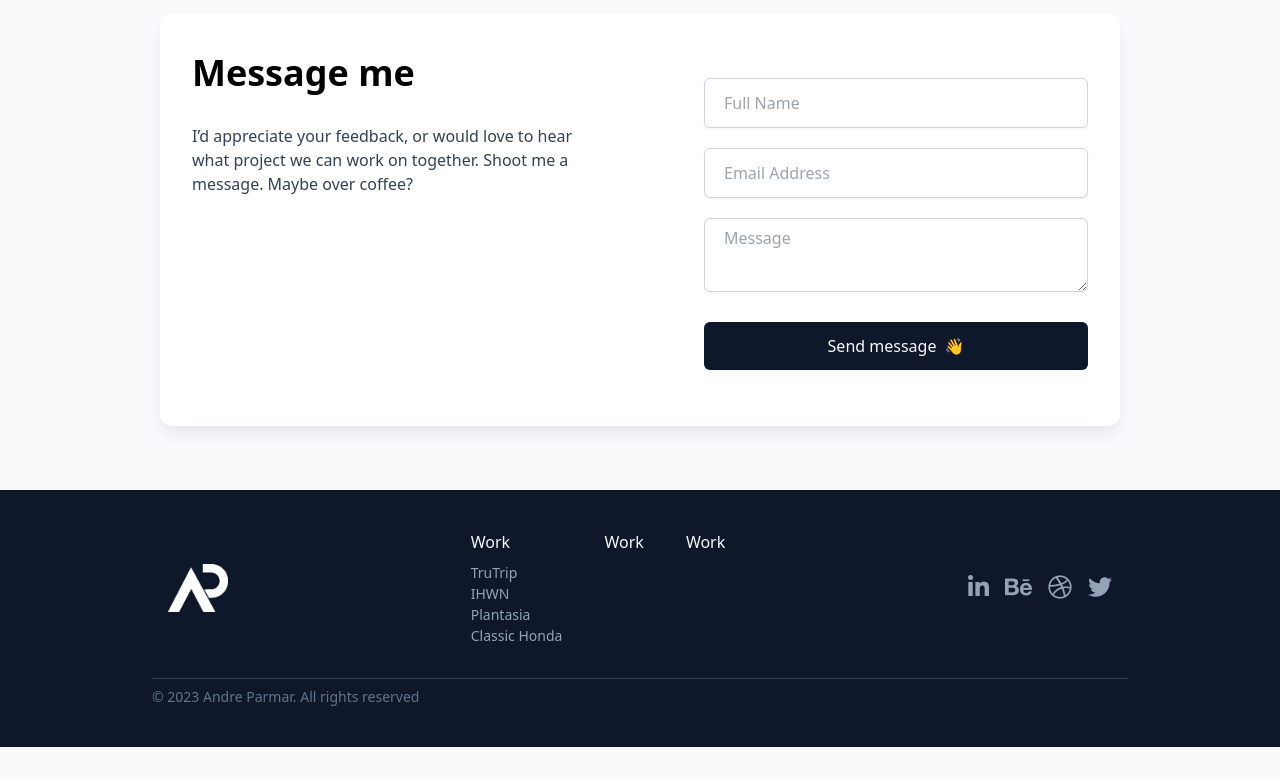
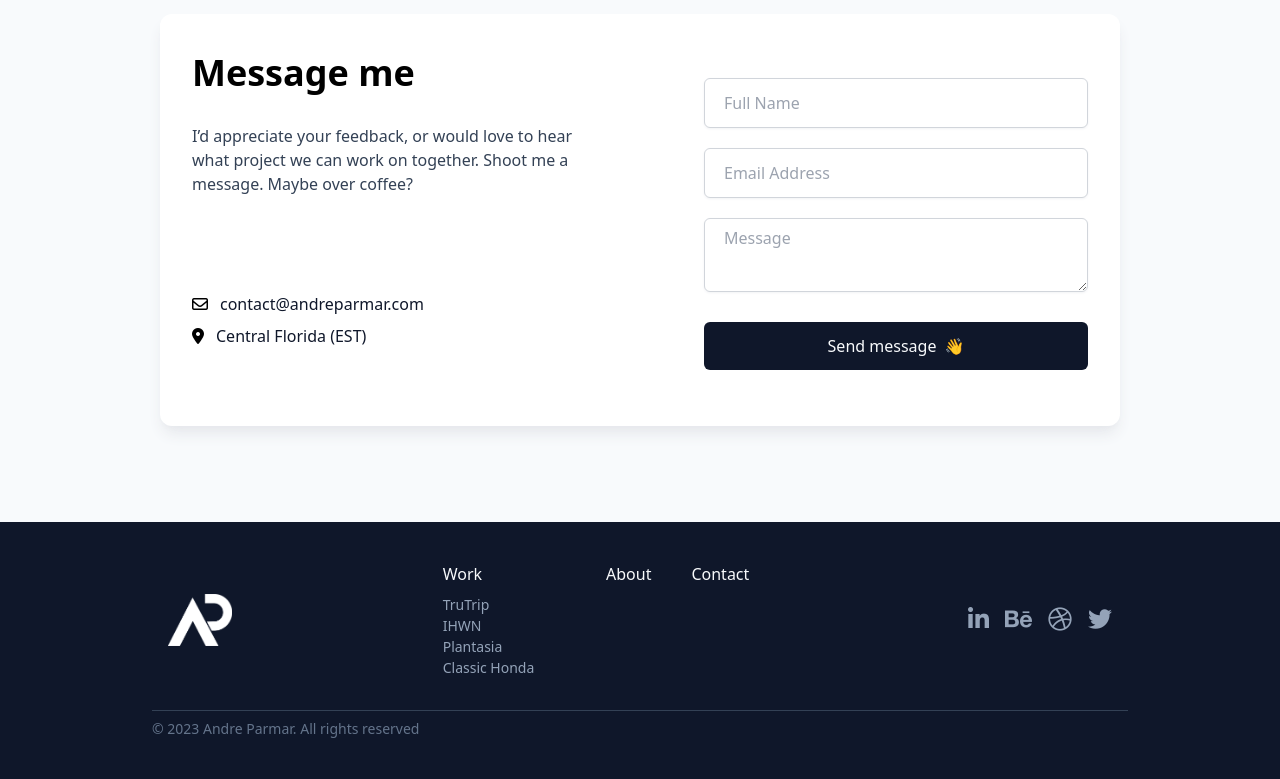
Before and after one commit to andreparmar/tw-portfolio, a website: page src/index.html in a window 1280 px wide. Shown: the part 3629-4408 px from the top of the page. Before the commit the page ends 4376 px from the top, so only its background shows below. Drawn offline with nearby package versions, Linux system fonts and the light colour scheme; a web font is replaced by a local one.

Commit message:
Contact section adjustments, Auto-update copyright
Added display links to further contact and timezone for ease of contact. Added auto update to the copyright year to keep up to date

```diff
--- a/src/index.html
+++ b/src/index.html
@@ -1,5 +1,5 @@
 <!DOCTYPE html>
-<html class="overflow-x-hidden scroll-smooth bg-slate-50">
+<html class="overflow-x-hidden scroll-smooth bg-slate-50 overscroll-contain">
   <head>
     <meta charset="UTF-8" />
     <meta name="viewport" content="width=device-width, initial-scale=1.0" />
@@ -1628,9 +1628,9 @@
         </div>
       </div>
     </section>
-    <section id="contact">
+    <section id="contact" class="mx-4 mb-24">
       <div
-        class="container flex w-full flex-col rounded-xl bg-white px-8 py-8 shadow-lg shadow-gray-200 md:mx-auto md:w-fit md:flex-row lg:gap-x-32 my-16"
+        class="container flex w-full flex-col rounded-xl bg-white px-8 py-8 shadow-lg shadow-gray-200 mx-auto md:w-fit md:flex-row lg:gap-x-32"
       >
         <div class="mx-auto flex w-auto flex-col md:w-96">
           <h2 class="font-display text-4xl font-semibold leading-normal">
@@ -1640,6 +1640,28 @@
             I’d appreciate your feedback, or would love to hear what project we
             can work on together. Shoot me a message. Maybe over coffee?
           </p>
+          <div class="space-y-2 md:mt-24 mt-4">
+            <span class="flex my-auto align-middle">
+              <i
+                class="fa-regular fa-envelope my-auto align-middle font-medium mr-3"
+              ></i>
+              <p
+                class="my-auto items-center align-middle text-slate-900 text-center justify-center"
+              >
+                contact@andreparmar.com
+              </p>
+            </span>
+            <span class="flex my-auto align-middle">
+              <i
+                class="fa-solid fa-location-dot my-auto align-middle font-medium mr-3"
+              ></i>
+              <p
+                class="my-auto items-center align-middle text-slate-900 text-center justify-center"
+              >
+                Central Florida (EST)
+              </p>
+            </span>
+          </div>
         </div>
         <div class="mx-auto w-full md:w-96">
           <div class="w-full">
@@ -1719,17 +1741,17 @@
     <section id="footer">
       <div class="bg-slate-900 w-full bottom-0 py-10">
         <div
-          class="container mx-auto justify-between flex flex-col md:flex-row items-center align-middle px-4"
+          class="container mx-auto justify-between flex flex-col md:flex-row md:items-center md:align-middle px-4"
         >
           <img
             src="/src/images/logo-bottom-nav.png"
             alt=""
-            class="h-12 w-auto"
+            class="h-auto w-16"
           />
           <div
-            class="flex flex-col md:flex-row gap-x-3 w-full md:w-1/3 justify-evenly"
+            class="flex flex-row md:flex-row gap-x-3 w-full md:w-1/3 justify-evenly mx-auto mt-12 md:mt-0"
           >
-            <div class="">
+            <div class="w-1/2">
               <p class="text-normal text-slate-50 font-medium mb-2">Work</p>
               <ul class="space-y-1">
                 <a href="#"
@@ -1762,10 +1784,14 @@
                 >
               </ul>
             </div>
-            <p class="text-normal text-slate-50 font-medium mb-2">Work</p>
-            <p class="text-normal text-slate-50 font-medium mb-2">Work</p>
+            <div
+              class="w-1/2 flex md:flex-row flex-col space-y-2 md:space-y-0 md:space-x-10"
+            >
+              <p class="text-normal text-slate-50 font-medium">About</p>
+              <p class="text-normal text-slate-50 font-medium">Contact</p>
+            </div>
           </div>
-          <ul class="flex flex-row gap-x-4 justify-start">
+          <ul class="flex flex-row gap-x-4 justify-start md:mt-0 mt-12">
             <a href="#"
               ><li>
                 <i
@@ -1795,8 +1821,18 @@
               </li>
             </a>
           </ul>
+          <div class="md:hidden">
+            <hr class="w-full border-t border-slate-700 mt-8" />
+            <p id="copyright" class="text-slate-500 text-sm mt-2">
+              &copy;
+              <script>
+                document.write(new Date().getFullYear());
+              </script>
+              Andre Parmar. All rights reserved
+            </p>
+          </div>
         </div>
-        <div class="container mx-auto">
+        <div class="hidden md:block container mx-auto">
           <hr class="w-full border-t border-slate-700 mt-8" />
           <p id="copyright" class="text-slate-500 text-sm mt-2">
             &copy;
```
Also changed, not shown: src/css/main.css.
